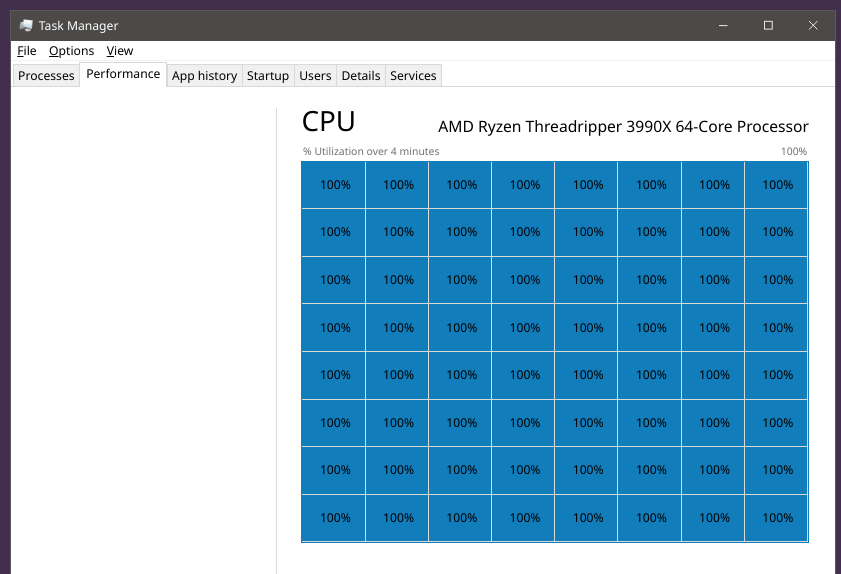
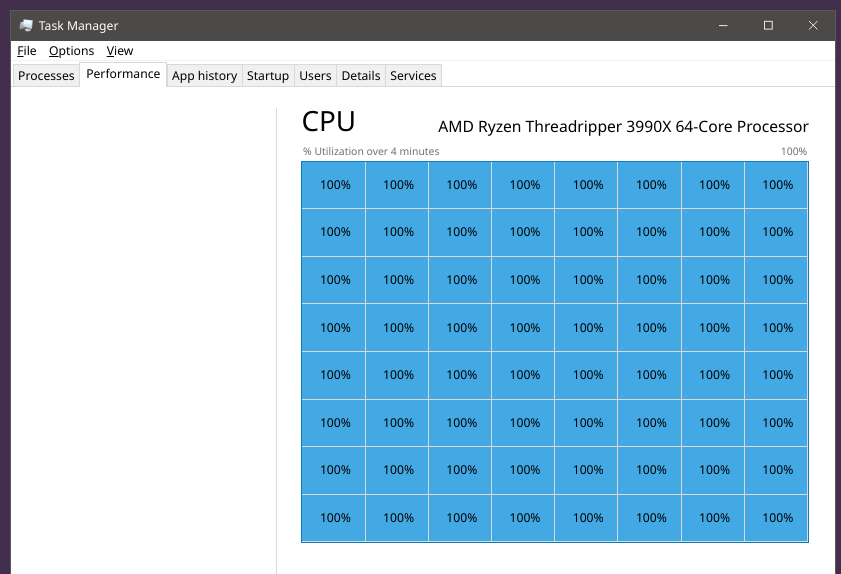
Before and after one commit to drewtato/taskmgrvid, a plain HTML site: page index.html in a window 1280 px wide. Shown: the top 574 px of the page, 0-841 px from the left. Drawn offline with Linux system fonts and the light colour scheme; grey boxes are pictures that could not be loaded.

Commit message:
Fix core color

```diff
--- a/msc/waterfall.css
+++ b/msc/waterfall.css
@@ -1,5 +1,6 @@
 :root {
 	--cpu-accent: #117dbb;
+	--cpu-accent-medium: #42a9e4;
 	--cpu-accent-light: #d9eaf4;
 	--cpu-accent-extralight: #f1f6fa;
 
@@ -243,7 +244,7 @@ body {
 }
 
 #cores .background {
-	background: var(--cpu-accent);
+	background: var(--cpu-accent-medium);
 	width: 100%;
 	height: 100%;
 }
```
